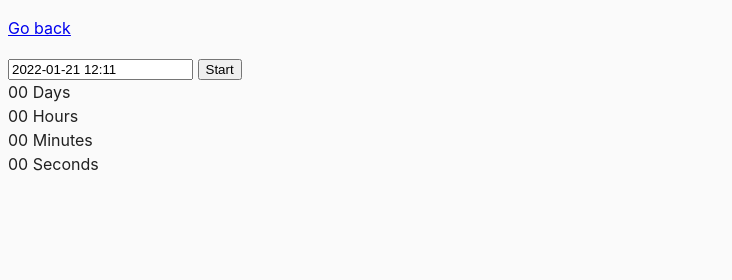
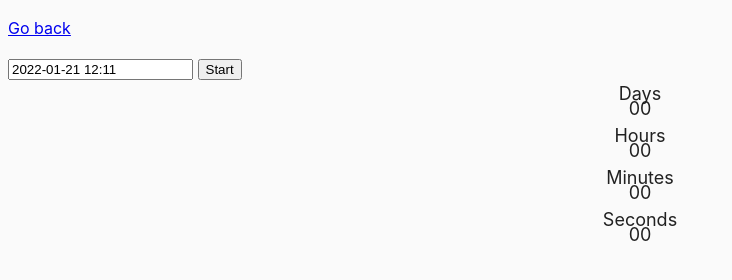
Before and after one commit to galinafrost/goit-js-hw-09, a website built with Parcel: page src/02-timer.html in a window 1280 px wide. Shown: the whole page, without its empty margins (0-732 px from the left). Built offline with nearby package versions, Linux system fonts and the light colour scheme.

Commit message:
Правки

```diff
--- a/src/css/common.css
+++ b/src/css/common.css
@@ -16,3 +16,26 @@ img {
   display: block;
   max-width: 100%;
 }
+
+.field {
+  position: relative;
+  min-width: 60px;
+  margin-left: 10px;
+  margin-right: 10px;
+  padding-bottom: 15px;
+  text-align: center;
+}
+
+.value {
+  content: attr(data-title);
+  display: block;
+  position: absolute;
+  left: 50%;
+  bottom: 0;
+  transform: translateX(-50%);
+  font-size: 18px;
+}
+
+.label {
+  font-size: 18px;
+}
--- a/src/js/02-timer.js
+++ b/src/js/02-timer.js
@@ -19,7 +19,7 @@ const options = {
     console.log(selectedDates[0]);
 
     if (Number(selectedDates[0]) < Number(now)) {
-      Notiflix.Notify.success(`Please choose a date in the future`);
+      Notiflix.Notify.warning(`Please choose a date in the future`);
       buttonStartEl.setAttribute('disabled', 'disabled');
     } else {
       buttonStartEl.removeAttribute('disabled');
```
